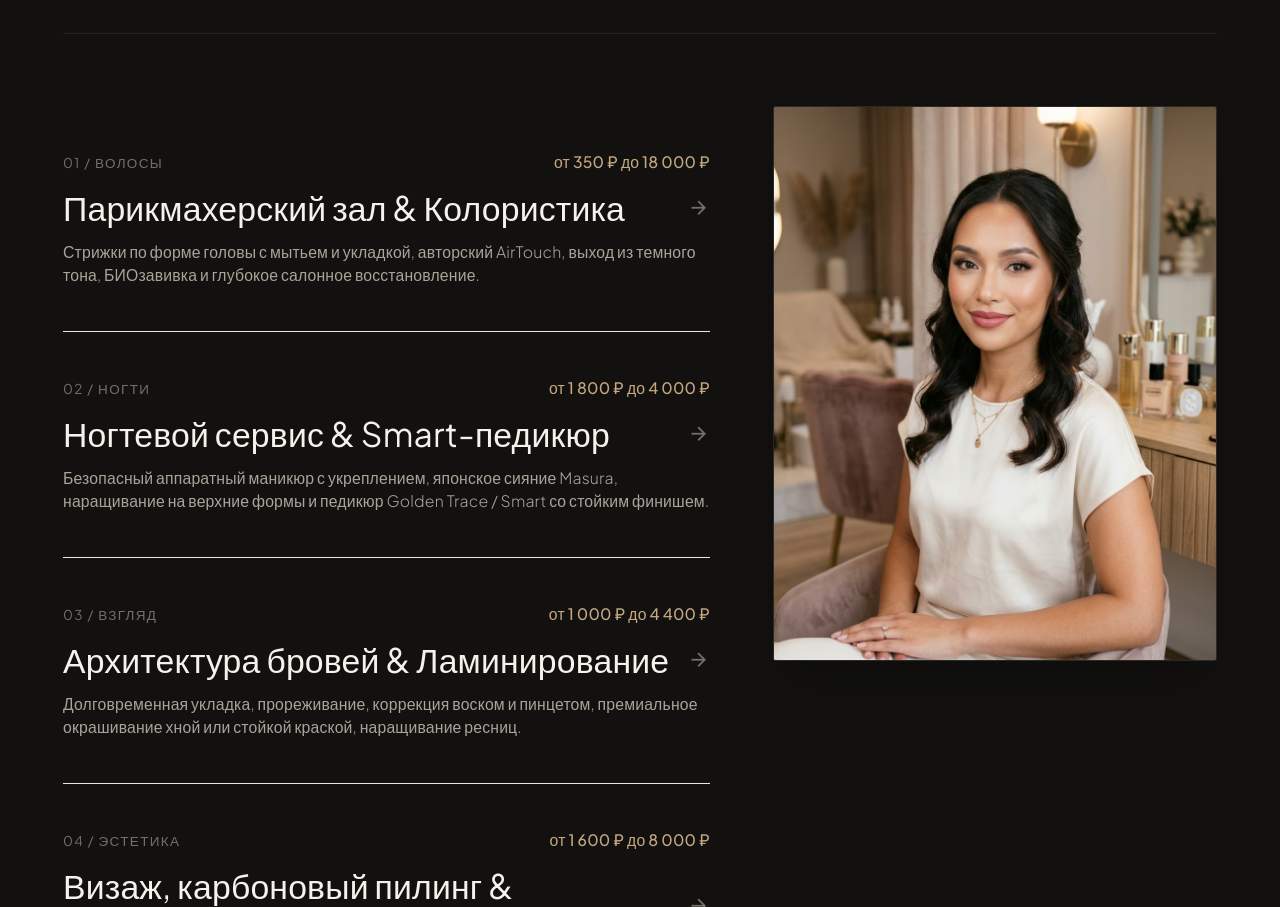
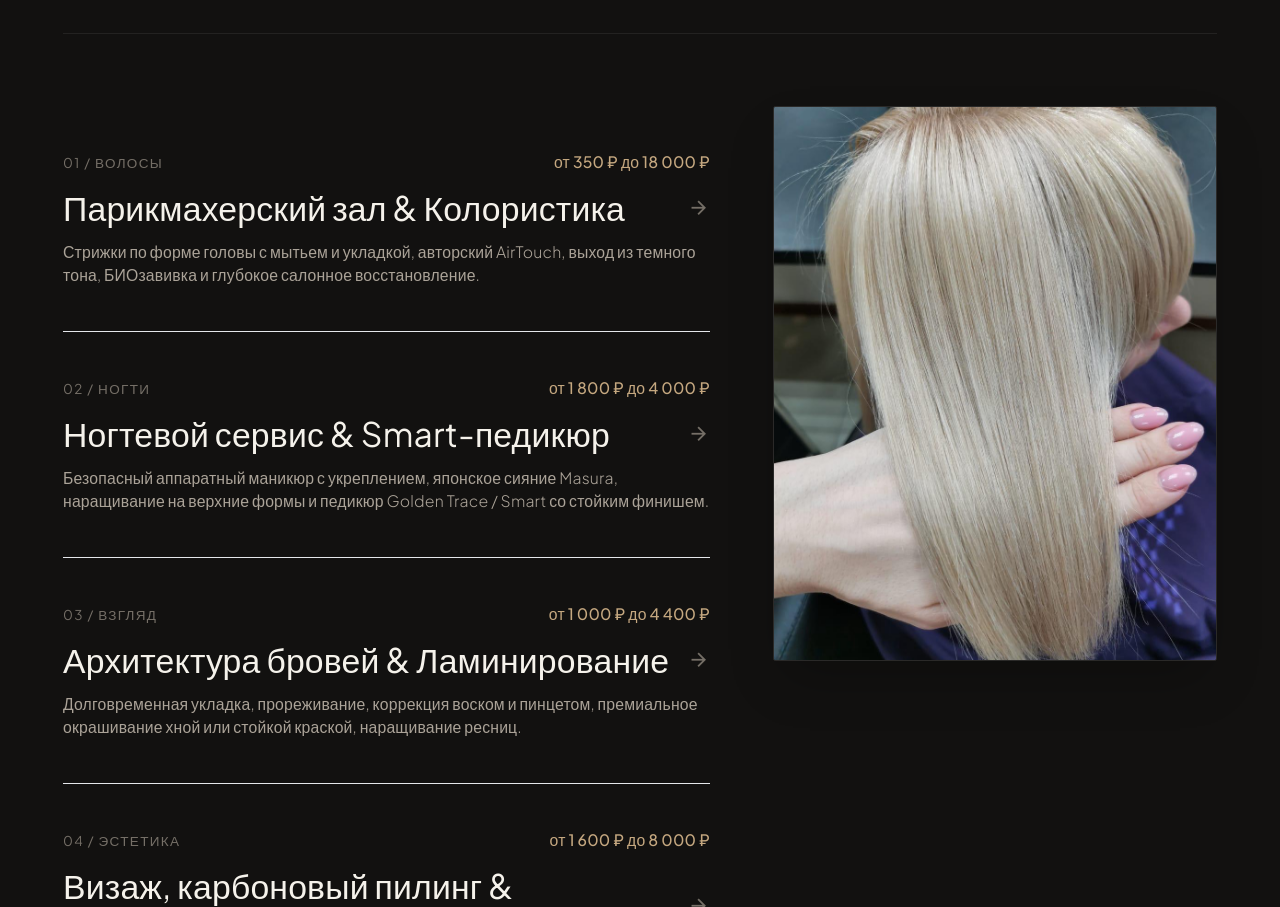
Before and after one commit to focus-tp/agma, a website built with Vite: page index.html in a window 1280 px wide. Shown: the part 2492-3399 px from the top of the page. Built offline with nearby package versions, Linux system fonts and the light colour scheme; a web font is replaced by a local one.

Commit message:
Replace services image with specific VK photo

```diff
--- a/index.html
+++ b/index.html
@@ -338,7 +338,7 @@
 <!-- Right: Architectural Interior Visual -->
 <div class="lg:col-span-5 sticky top-32">
 <div class="relative w-full aspect-[4/5] rounded-sm overflow-hidden border border-white/10 shadow-2xl">
-<img alt="Agma Hair Styling" class="w-full h-full object-cover" src="./makeup_service.jpg"/>
+<img alt="Agma Services" class="w-full h-full object-cover" src="./new_service_photo.jpg"/>
 
 </div>
 </div>
```
Also changed, not shown: new_service_photo.jpg (added).
